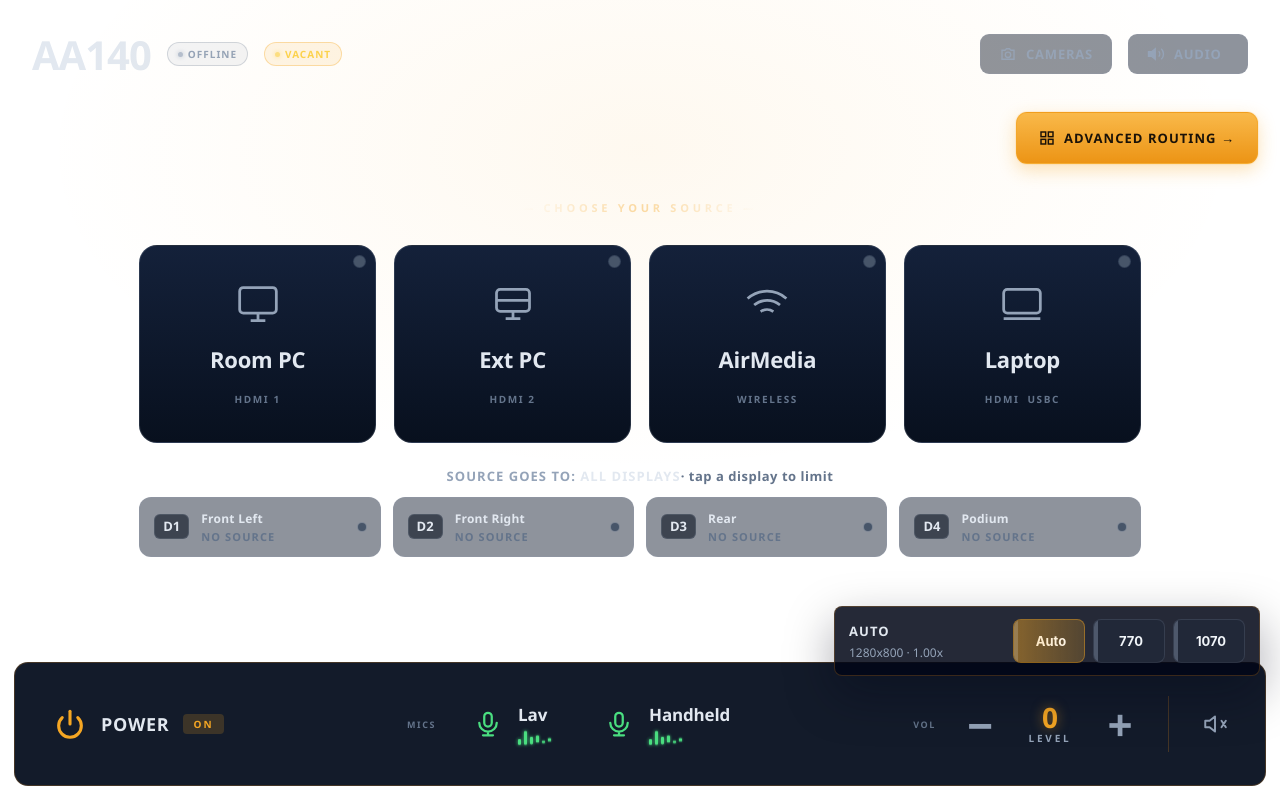
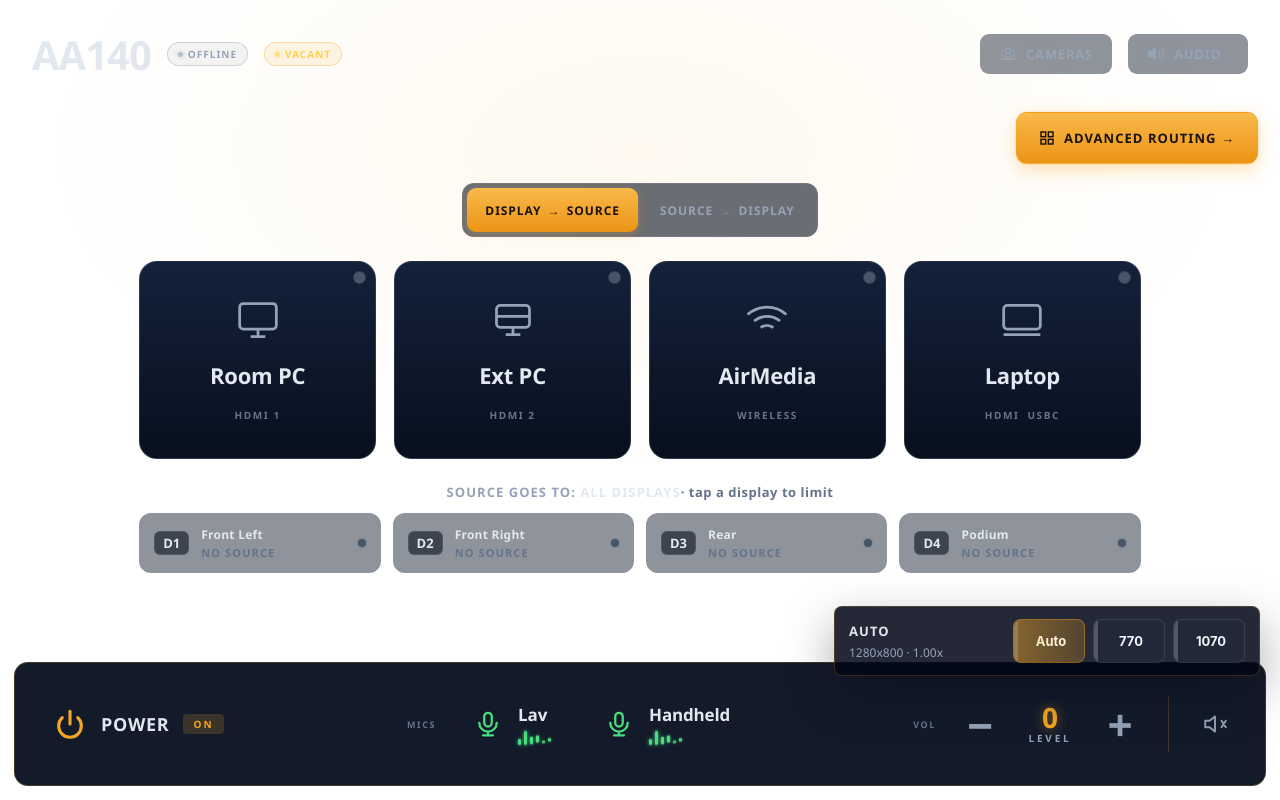
Before and after one commit to jscales4000/MCCCD-Razzle, a Svelte app in the folder MCCCD-AA140/: page / in a window 1280 px wide. Both pictures are taken after a click on the button 639 px from the left and 456 px from the top of the page. Built offline with nearby package versions, Linux system fonts and the light colour scheme.

Commit message:
feat(home): add Display-first/Source-first workflow toggle (UI only)

```diff
--- a/MCCCD-AA140/src/pages/Home.svelte
+++ b/MCCCD-AA140/src/pages/Home.svelte
@@ -19,7 +19,7 @@
     type DisplayId,
   } from '../lib/stores/router';
   import { goToPage } from '../lib/stores/page';
-  import { userPoweredOn } from '../lib/stores/session';
+  import { userPoweredOn, homeRouteMode } from '../lib/stores/session';
   import Aa140Footer from '../components/Aa140Footer.svelte';
   import HomeSplash from '../components/HomeSplash.svelte';
   import VolIcon from '../lib/ui/VolIcon.svelte';
@@ -219,7 +219,22 @@
         </svg>
         Advanced Routing →
       </button>
-      <div class="eyebrow">— Choose your source —</div>
+      <div class="mode-toggle" role="group" aria-label="Source selection workflow">
+        <button
+          class="mode-seg"
+          class:on={$homeRouteMode === 'destination'}
+          aria-pressed={$homeRouteMode === 'destination'}
+          onclick={() => homeRouteMode.set('destination')}
+          type="button"
+        >Display <span class="seg-arrow" aria-hidden="true">→</span> Source</button>
+        <button
+          class="mode-seg"
+          class:on={$homeRouteMode === 'source'}
+          aria-pressed={$homeRouteMode === 'source'}
+          onclick={() => homeRouteMode.set('source')}
+          type="button"
+        >Source <span class="seg-arrow" aria-hidden="true">→</span> Display</button>
+      </div>
       <div class="src-row">
         {#each SOURCES as src}
           {@const s = sourceStates[src.key]}
@@ -468,6 +483,42 @@
     color: transparent;
     text-align: center;
   }
+  /* ── Mode toggle — Workflow A/B switch above the source row ── */
+  .mode-toggle {
+    display: inline-flex;
+    gap: 4px;
+    padding: 4px;
+    border-radius: 12px;
+    background-color: rgba(8, 16, 30, 0.6);
+    border: 0.5px solid rgba(148, 163, 184, 0.18);
+  }
+  .mode-seg {
+    appearance: none;
+    -webkit-appearance: none;
+    min-height: 44px;
+    padding: 0 18px;
+    border: none;
+    border-radius: 9px;
+    background: transparent;
+    color: var(--color-copy-soft, #94a3b8);
+    font-family: inherit;
+    font-size: 12px;
+    font-weight: 700;
+    letter-spacing: 0.08em;
+    text-transform: uppercase;
+    cursor: pointer;
+    transition: color 160ms ease, background-color 160ms ease, box-shadow 160ms ease;
+  }
+  .mode-seg .seg-arrow { opacity: 0.6; padding: 0 2px; }
+  .mode-seg:active { transform: scale(0.97); transition-duration: 90ms; }
+  .mode-seg.on {
+    color: #1a1208;
+    font-weight: 800;
+    background-color: #f5a623;
+    background-image: linear-gradient(180deg, #f9b94a, #ec9415);
+    box-shadow: 0 2px 10px rgba(245, 166, 35, 0.3);
+  }
+  .mode-seg.on .seg-arrow { opacity: 0.85; }
   .src-row {
     display: grid;
     grid-template-columns: repeat(4, 1fr);
```
